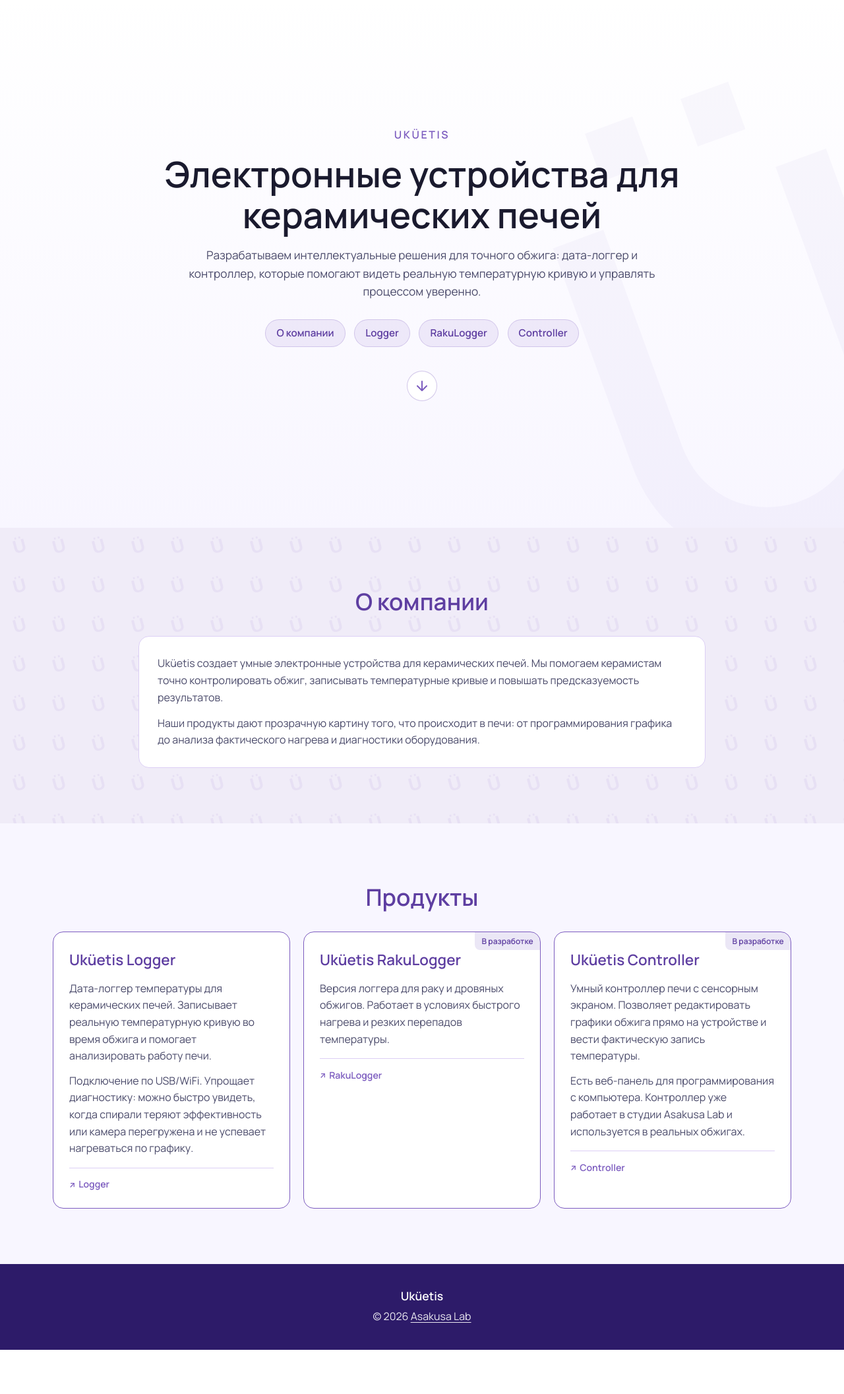
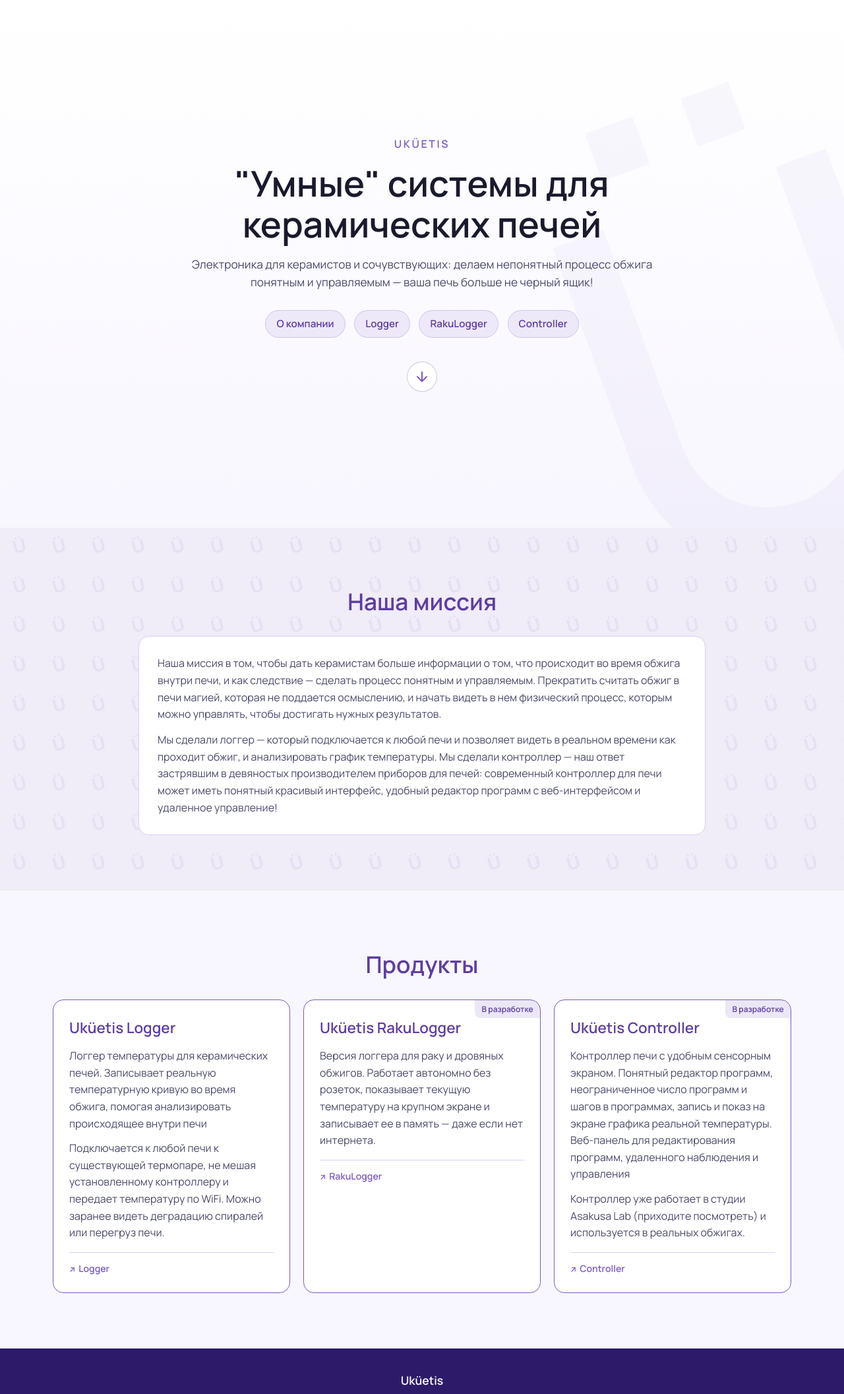
Before and after one commit to vvzvlad/ukuetis_site, a Flask app: page / in a window 1280 px wide. Shown: the top 2113 px of the page at 66% size. Before the commit the page ends 2046 px from the top, so only its background shows below. Run offline with Flask 3, Linux system fonts and the light colour scheme.

Commit message:
docs(ui): refresh marketing copy and mission statement
Update page titles, meta description, headings, and product descriptions to better convey the value proposition, improve SEO, and clarify the company's mission for Russian-speaking users.

```diff
--- a/templates/index.html
+++ b/templates/index.html
@@ -1,9 +1,9 @@
 {% extends 'base.html' %}
 
-{% block title %}Uküetis — Электронные устройства для керамических печей{% endblock %}
+{% block title %}Uküetis — умные системы для керамических печей{% endblock %}
 
 {% block head_extra %}
-<meta name="description" content="Uküetis — электронные устройства для керамических печей: дата-логгер и контроллер для точного управления обжигом и анализа температурных кривых.">
+<meta name="description" content="Uküetis — умные системы для керамических печей: контроллер для точного управления обжигом и логгер для анализа обжигов.">
 {% endblock %}
 
 {% block content %}
@@ -11,10 +11,9 @@
     <div class="container">
         <div class="hero-content">
             <span class="wordmark">Uküetis</span>
-            <h1>Электронные устройства для керамических печей</h1>
+            <h1>"Умные" системы для керамических печей</h1>
             <p class="hero-description">
-                Разрабатываем интеллектуальные решения для точного обжига: дата-логгер и контроллер,
-                которые помогают видеть реальную температурную кривую и управлять процессом уверенно.
+                Электроника для керамистов и сочувствующих: делаем непонятный процесс обжига понятным и управляемым — ваша печь больше не черный ящик!
             </p>
             <nav class="main-nav" aria-label="Навигация по разделам">
                 <a href="#about" class="nav-link">О компании</a>
@@ -33,16 +32,13 @@
 
 <section id="about" class="screen">
     <div class="container">
-        <h2 class="section-title">О компании</h2>
+        <h2 class="section-title">Наша миссия</h2>
         <div class="section-content narrow">
             <p>
-                Uküetis создает умные электронные устройства для керамических печей.
-                Мы помогаем керамистам точно контролировать обжиг, записывать температурные кривые
-                и повышать предсказуемость результатов.
+Наша миссия в том, чтобы дать керамистам больше информации о том, что происходит во время обжига внутри печи, и как следствие — сделать процесс понятным и управляемым. Прекратить считать обжиг в печи магией, которая не поддается осмыслению, и начать видеть в нем физический процесс, которым можно управлять, чтобы достигать нужных результатов.
             </p>
             <p>
-                Наши продукты дают прозрачную картину того, что происходит в печи:
-                от программирования графика до анализа фактического нагрева и диагностики оборудования.
+Мы сделали логгер — который подключается к любой печи и позволяет видеть в реальном времени как проходит обжиг, и анализировать график температуры. Мы сделали контроллер — наш ответ застрявшим в девяностых производителем приборов для печей: современный контроллер для печи может иметь понятный красивый интерфейс, удобный редактор программ с веб-интерфейсом и удаленное управление!
             </p>
         </div>
     </div>
@@ -57,15 +53,14 @@
                     <h3>Uküetis Logger</h3>
                 </div>
                 <p>
-                    Дата-логгер температуры для керамических печей. Записывает реальную температурную кривую
-                    во время обжига и помогает анализировать работу печи.
+                    Логгер температуры для керамических печей. Записывает реальную температурную кривую
+                    во время обжига, помогая анализировать происходящее внутри печи
                 </p>
                 <p>
-                    Подключение по USB/WiFi. Упрощает диагностику: можно быстро увидеть, когда спирали теряют
-                    эффективность или камера перегружена и не успевает нагреваться по графику.
+                    Подключается к любой печи к существующей термопаре, не мешая установленному контроллеру и передает температуру по WiFi. Можно заранее видеть деградацию спиралей или перегруз печи.
                 </p>
                 <div class="product-links">
-                    <a href="https://docs.ukuetis.com/share/v267140g6o/p/logger-4Zjhl8Fkxy" target="_blank" rel="noopener noreferrer" class="product-doc-link">Logger</a>
+                    <a href="https://docs.ukuetis.com/share/v267140g6o/p/logger-4Zjhl8Fkxy" target="_blank" class="product-doc-link">Logger</a>
                 </div>
             </article>
 
@@ -75,11 +70,10 @@
                     <span class="badge badge-primary">В разработке</span>
                 </div>
                 <p>
-                    Версия логгера для раку и дровяных обжигов. Работает в условиях быстрого нагрева
-                    и резких перепадов температуры.
+                    Версия логгера для раку и дровяных обжигов. Работает автономно без розеток, показывает текущую температуру на крупном экране и записывает ее в память — даже если нет интернета.
                 </p>
                 <div class="product-links">
-                    <a href="https://docs.ukuetis.com/share/rvi69g8wbi/p/logger-dlya-raku-qKELnWrv3n" target="_blank" rel="noopener noreferrer" class="product-doc-link">RakuLogger</a>
+                    <a href="https://docs.ukuetis.com/share/rvi69g8wbi/p/logger-dlya-raku-qKELnWrv3n" target="_blank"  class="product-doc-link">RakuLogger</a>
                 </div>
             </article>
 
@@ -89,12 +83,10 @@
                     <span class="badge badge-primary">В разработке</span>
                 </div>
                 <p>
-                    Умный контроллер печи с сенсорным экраном. Позволяет редактировать графики обжига прямо
-                    на устройстве и вести фактическую запись температуры.
+                    Контроллер печи с удобным сенсорным экраном. Понятный редактор программ, неограниченное число программ и шагов в программах, запись и показ на экране графика реальной температуры. Веб-панель для редактирования программ, удаленного наблюдения и управления
                 </p>
                 <p>
-                    Есть веб-панель для программирования с компьютера. Контроллер уже работает в студии
-                    Asakusa Lab и используется в реальных обжигах.
+                    Контроллер уже работает в студии Asakusa Lab (приходите посмотреть) и используется в реальных обжигах.
                 </p>
                 <div class="product-links">
                     <a href="https://docs.ukuetis.com/share/xpretkl3wh/p/kontroller-WLnRCISxQT" target="_blank" rel="noopener noreferrer" class="product-doc-link">Controller</a>
```
